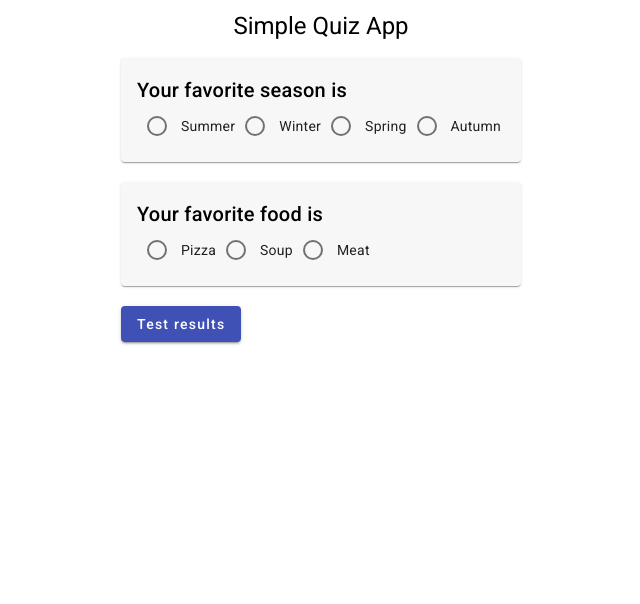
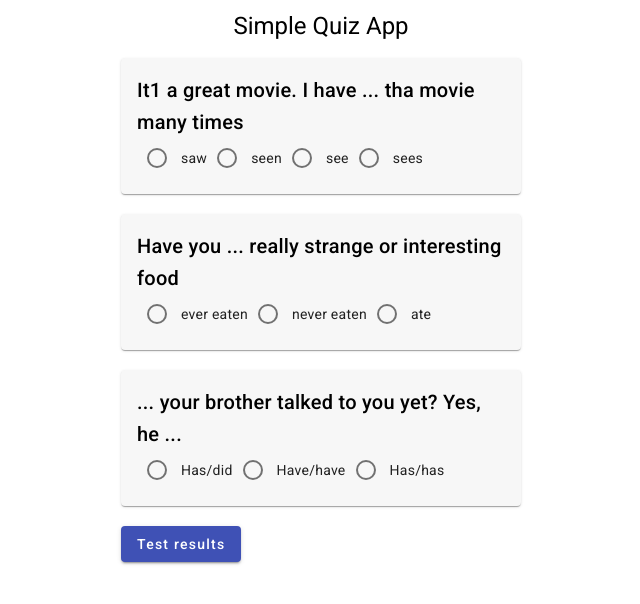
Before and after one commit to shakhabova/quiz-app, an Angular app: page / in a window 1280 px wide. Shown: the top 604 px of the page, without its empty margins (319-959 px from the left). Built offline with nearby package versions, Linux system fonts and the light colour scheme.

Commit message:
questions service

```diff
--- a/src/app/questions-list/questions-list.component.ts
+++ b/src/app/questions-list/questions-list.component.ts
@@ -1,6 +1,7 @@
 import { Component } from '@angular/core';
 import { Question } from '../Question';
 import { Router } from '@angular/router';
+import { QuestionsService } from '../questions.service';
 
 @Component({
   selector: 'app-questions-list',
@@ -10,43 +11,10 @@ import { Router } from '@angular/router';
 export class QuestionsListComponent {
   title = 'quiz-app';
   public rightAnswersCount = 0;
+  public questions = this.questionsService.questions;
 
-  constructor(private router: Router) {}
+  constructor(private router: Router, private questionsService: QuestionsService) {}
 
-  public questions: Question[] = [
-    {
-      id: 1,
-      description: 'Your favorite season is',
-      multiple_correct_answers: true,
-      answers: {
-        answer_a: 'Summer',
-        answer_b: 'Winter',
-        answer_c: 'Spring',
-        answer_d: 'Autumn',
-      },
-      correct_answers: {
-        answer_a_correct: false,
-        answer_b_correct: false,
-        answer_c_correct: true,
-        answer_d_correct: false,
-      },
-    },
-    {
-      id: 2,
-      description: 'Your favorite food is',
-      multiple_correct_answers: false,
-      answers: {
-        answer_a: 'Pizza',
-        answer_b: 'Soup',
-        answer_c: 'Meat',
-      },
-      correct_answers: {
-        answer_a_correct: true,
-        answer_b_correct: false,
-        answer_c_correct: false,
-      },
-    },
-  ];
 
   public onAnswer(isRight: boolean) {
     if (isRight) {
--- /dev/null
+++ b/src/app/questions.service.ts
@@ -0,0 +1,61 @@
+import { Injectable } from '@angular/core';
+import { Question } from './Question';
+
+@Injectable({
+  providedIn: 'root'
+})
+export class QuestionsService {
+
+
+  public questions: Question[] = [
+    {
+      id: 1,
+      description: 'It1 a great movie. I have ... tha movie many times',
+      multiple_correct_answers: true,
+      answers: {
+        answer_a: 'saw',
+        answer_b: 'seen',
+        answer_c: 'see',
+        answer_d: 'sees',
+      },
+      correct_answers: {
+        answer_a_correct: false,
+        answer_b_correct: true,
+        answer_c_correct: false,
+        answer_d_correct: false,
+      },
+    },
+    {
+      id: 2,
+      description: 'Have you ... really strange or interesting food',
+      multiple_correct_answers: false,
+      answers: {
+        answer_a: 'ever eaten',
+        answer_b: 'never eaten',
+        answer_c: 'ate',
+      },
+      correct_answers: {
+        answer_a_correct: true,
+        answer_b_correct: false,
+        answer_c_correct: false,
+      },
+    },
+    {
+      id: 3,
+      description: '... your brother talked to you yet? Yes, he ...',
+      multiple_correct_answers: false,
+      answers: {
+        answer_a: 'Has/did',
+        answer_b: 'Have/have',
+        answer_c: 'Has/has',
+      },
+      correct_answers: {
+        answer_a_correct: false,
+        answer_b_correct: false,
+        answer_c_correct: true,
+      },
+    },
+
+  ];
+  constructor() { }
+}
--- a/src/app/results/results.component.css
+++ b/src/app/results/results.component.css
@@ -0,0 +1,8 @@
+.results-card {
+    width: 400px;
+    margin: 10px auto;
+    text-align: center;
+  }
+  .results-spinner{
+    margin: 10px auto;
+  }
--- a/src/app/results/results.component.html
+++ b/src/app/results/results.component.html
@@ -1,9 +1,9 @@
-<mat-card class="example-card">
+<mat-card class="results-card">
     <mat-card-content>
-      <h2 class="example-h2">Result</h2>
+      <h2 class="results-h2">Result</h2>
 
       <mat-progress-spinner
-          class="example-margin"
+          class="results-spinner"
           [mode]="'determinate'"
           [value]="value">
       </mat-progress-spinner>
```
Also changed, not shown: 1 other file (tests, documents, lock files or other folders).
